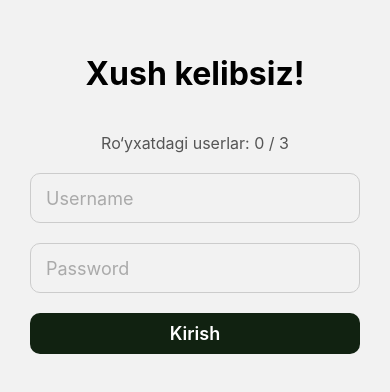
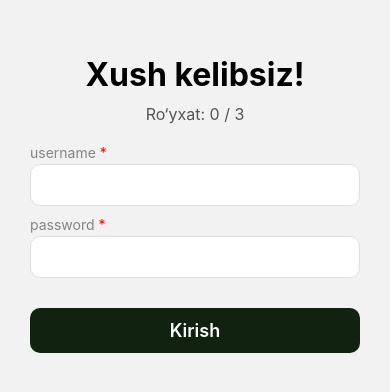
Before and after one commit to Turdiyevv/native-weather, a React Native app: screen /LoginPage in a window 390 px wide. Shown: the part 218-610 px from the top of the page. Built offline with nearby package versions, Linux system fonts and the light colour scheme.

Commit message:
notifications

```diff
--- a/App.tsx
+++ b/App.tsx
@@ -31,7 +31,15 @@ const App: React.FC = () => {
         <Stack.Screen name="Chat" component={ChatPage} />
         <Stack.Screen name="Support" component={SupportPage} />
       </Stack.Navigator>
-      <FlashMessage position="top" />
+      <FlashMessage
+          position="top"
+          style={{
+            top: 40,
+            marginHorizontal: 20,
+            borderRadius: 12,
+            overflow: "hidden",
+          }}
+      />
     </NavigationContainer>
   );
 };
--- a/components/TextField.tsx
+++ b/components/TextField.tsx
@@ -1,4 +1,4 @@
-import React, { useState, useEffect } from "react";
+import React, { useState } from "react";
 import { View, Text, TextInput, StyleSheet, TextInputProps } from "react-native";
 
 interface TextFieldProps extends TextInputProps {
@@ -6,11 +6,8 @@ interface TextFieldProps extends TextInputProps {
   value: string;
   onChangeText: (text: string) => void;
   placeholder?: string;
-  keyboardType?: "default" | "numeric" | "email-address" | "phone-pad";
-  multiline?: boolean;
-  minHeight?: number;
-  maxHeight?: number;
-  lineHeight?: number; // optional: satr balandligi
+  required?: boolean;
+  errorMessage?: string;
 }
 
 export default function TextField({
@@ -18,45 +15,38 @@ export default function TextField({
   value,
   onChangeText,
   placeholder,
-  keyboardType = "default",
-  multiline = false,
-  minHeight = 40,
-  maxHeight = 300,
-  lineHeight = 20,
+  required = false,
+  errorMessage = "Bu maydon to‘ldirilishi shart!",
   ...rest
 }: TextFieldProps) {
-  const [inputHeight, setInputHeight] = useState(minHeight);
+  const [touched, setTouched] = useState(false);
 
-  // Initial value bilan balandlikni hisoblash
-  useEffect(() => {
-    if (multiline && value) {
-      const lines = value.split("\n").length;
-      const newHeight = Math.min(Math.max(lines * lineHeight + 20, minHeight), maxHeight);
-      setInputHeight(newHeight);
-    }
-  }, [value, multiline, lineHeight, minHeight, maxHeight]);
+  const showError = required && touched && value.trim().length === 0;
 
   return (
-    <View style={{ width: "100%", marginBottom: 6 }}>
-      <Text style={styles.label}>{label}</Text>
+    <View style={{ width: "100%", marginBottom: 10 }}>
+      <Text style={styles.label}>
+        {label} {required && <Text style={{ color: "red" }}>*</Text>}
+      </Text>
+
       <TextInput
         style={[
           styles.input,
-          { height: inputHeight, textAlignVertical: multiline ? "top" : "center" },
+          showError && styles.errorBorder
         ]}
         value={value}
-        onChangeText={onChangeText}
+        onChangeText={(text) => {
+          onChangeText(text);
+          if (!touched) setTouched(true); // birinchi yozishda touched true
+        }}
+        onBlur={() => setTouched(true)} // inputdan chiqsa touched true bo‘ladi
         placeholder={placeholder}
-        keyboardType={keyboardType}
-        multiline={multiline}
-        onContentSizeChange={(e) => {
-          if (multiline) {
-            const newHeight = e.nativeEvent.contentSize.height + 20;
-            setInputHeight(Math.min(Math.max(newHeight, minHeight), maxHeight));
-          }
-        }}
         {...rest}
       />
+
+      {showError && (
+        <Text style={styles.errorText}>{errorMessage}</Text>
+      )}
     </View>
   );
 }
@@ -68,6 +58,16 @@ const styles = StyleSheet.create({
     backgroundColor: "#fff",
     borderRadius: 10,
     padding: 10,
+    borderWidth: 1,
+    borderColor: "#ddd",
     fontSize: 16,
   },
+  errorBorder: {
+    borderColor: "#ff9292",
+  },
+  errorText: {
+    color: "#ff5353",
+    fontSize: 12,
+    marginTop: 3,
+  },
 });
--- a/pages/LogIn.tsx
+++ b/pages/LogIn.tsx
@@ -1,38 +1,44 @@
 import React, { useState, useEffect } from "react";
-import { View, Text, TextInput, TouchableOpacity, StyleSheet, Alert } from "react-native";
+import {
+  View,
+  Text,
+  TouchableOpacity,
+  StyleSheet,
+  KeyboardAvoidingView,
+  Platform,
+  ScrollView
+} from "react-native";
 import AsyncStorage from "@react-native-async-storage/async-storage";
-import {showMessage} from "react-native-flash-message";
+import { showMessage } from "react-native-flash-message";
+import TextField from "../components/TextField";
 
 export default function LoginPage({ navigation }: any) {
   const [username, setUsername] = useState("");
   const [password, setPassword] = useState("");
   const [userCount, setUserCount] = useState(0);
 
-  const loadUserCount = async () => {
+  useEffect(() => {
+    const loadCount = async () => {
       const storedUsers = await AsyncStorage.getItem("users");
-    const users = storedUsers ? JSON.parse(storedUsers) : [];
-    setUserCount(users.length);
+      setUserCount(storedUsers ? JSON.parse(storedUsers).length : 0);
     };
-
-  useEffect(() => {
-    loadUserCount();
+    loadCount();
   }, []);
 
   const handleLogin = async () => {
     if (!username.trim() || !password.trim()) {
-      Alert.alert("Error", "Username va passwordni kiriting!");
       return;
     }
 
     try {
       const storedUsers = await AsyncStorage.getItem("users");
       let users = storedUsers ? JSON.parse(storedUsers) : [];
+
       if (!users.find((u: any) => u.username === username) && users.length >= 3) {
         showMessage({
-          message: "Userlar soni allaqachon 3ta !",
+          message: "Userlar soni allaqachon 3ta!",
           type: "warning",
           icon: "warning",
-          duration: 3000,
         });
         return;
       }
@@ -40,7 +46,6 @@ export default function LoginPage({ navigation }: any) {
       let user = users.find((u: any) => u.username === username);
 
       if (!user) {
-        // Yangi user yaratish
         user = {
           username,
           password,
@@ -56,61 +61,69 @@ export default function LoginPage({ navigation }: any) {
         };
         users.push(user);
         await AsyncStorage.setItem("users", JSON.stringify(users));
-        setUserCount(users.length);
       } else {
         if (user.password !== password) {
-          Alert.alert("Xato", "Password noto‘g‘ri!");
+          showMessage({
+            message: "Password noto‘g‘ri!",
+            type: "danger",
+            icon: "danger",
+          });
           return;
         }
       }
       await AsyncStorage.setItem("activeUser", JSON.stringify(user));
       navigation.replace("MainPage");
+      showMessage({
+        message: "Muvaffaqiyatli kirish!",
+        type: "success",
+        icon: "success",
+      });
     } catch (error) {
       showMessage({
-        message: error,
+        message: String(error),
         type: "danger",
         icon: "danger",
-        duration: 3000,
       });
     }
   };
 
   return (
+    <KeyboardAvoidingView
+      style={{ flex: 1 }}
+      behavior={Platform.OS === "ios" ? "padding" : "height"}
+    >
+      <ScrollView contentContainerStyle={{ flexGrow: 1 }}>
         <View style={styles.container}>
           <Text style={styles.title}>Xush kelibsiz!</Text>
-
-      <Text style={{ textAlign: "center", marginBottom: 20, color: "#555", fontSize: 16 }}>
-        Ro‘yxatdagi userlar: {userCount} / 3
-      </Text>
-
-      <TextInput
-        style={styles.input}
-        placeholder="Username"
-        placeholderTextColor="#aaa"
+          <Text style={styles.count}>Ro‘yxat: {userCount} / 3</Text>
+          <TextField
+            label="username"
             value={username}
             onChangeText={setUsername}
+            required
           />
 
-      <TextInput
-        style={styles.input}
-        placeholder="Password"
-        placeholderTextColor="#aaa"
+          <TextField
+            label="password"
+            value={password}
             secureTextEntry
-        value={password}
             onChangeText={setPassword}
+            required
           />
 
           <TouchableOpacity style={styles.btn} onPress={handleLogin}>
             <Text style={styles.btnText}>Kirish</Text>
           </TouchableOpacity>
         </View>
+      </ScrollView>
+    </KeyboardAvoidingView>
   );
 }
 
 const styles = StyleSheet.create({
   container: { flex: 1, justifyContent: "center", paddingHorizontal: 30 },
-  title: { fontSize: 32, fontWeight: "700", marginBottom: 40, textAlign: "center" },
-  input: { height: 50, borderWidth: 1, borderColor: "#ccc", borderRadius: 10, paddingHorizontal: 15, marginBottom: 20, fontSize: 18 },
-  btn: { backgroundColor: "#121", paddingVertical: 10, borderRadius: 10 },
+  title: { fontSize: 32, fontWeight: "700", marginBottom: 10, textAlign: "center" },
+  count: { textAlign: "center", marginBottom: 20, color: "#555", fontSize: 16 },
+  btn: { backgroundColor: "#121", paddingVertical: 12, borderRadius: 10, marginTop: 20 },
   btnText: { color: "#fff", textAlign: "center", fontSize: 18, fontWeight: "600" },
 });
--- a/pages/ProfilePage.tsx
+++ b/pages/ProfilePage.tsx
@@ -15,6 +15,7 @@ import TextField from "../components/TextField";
 import { useNavigation, CommonActions } from "@react-navigation/native";
 import { NativeStackNavigationProp } from "@react-navigation/native-stack";
 import { RootStackParamList } from "./types";
+import {showMessage} from "react-native-flash-message";
 
 type NavProp = NativeStackNavigationProp<RootStackParamList, "ProfileEdit">;
 export default function ProfilePage() {
@@ -42,7 +43,11 @@ export default function ProfilePage() {
           setAvatar(user.userinfo?.avatar || "");
         }
       } catch (e) {
-        console.log("Error loading activeUser", e);
+        showMessage({
+          message: e,
+          type: "danger",
+          icon: "danger",
+        });
       }
     };
     loadProfile();
@@ -59,7 +64,6 @@ export default function ProfilePage() {
       allowsEditing: true,
       quality: 0.7,
     });
-
     if (!result.canceled) {
       setAvatar(result.assets[0].uri);
     }
@@ -74,11 +78,15 @@ export default function ProfilePage() {
       await AsyncStorage.setItem("activeUser", JSON.stringify(activeUser));
       const usersStr = await AsyncStorage.getItem("users");
       let users = usersStr ? JSON.parse(usersStr) : [];
-
       const updatedUsers = users.map((u: any) =>
         u.username === activeUser.username ? activeUser : u
       );
       await AsyncStorage.setItem("users", JSON.stringify(updatedUsers));
+      showMessage({
+        message: "Ma'lumot to'ldirildi!",
+        type: "success",
+        icon: "success",
+      });
       navigation.dispatch(
         CommonActions.reset({
           index: 0,
@@ -86,7 +94,11 @@ export default function ProfilePage() {
         })
       );
     } catch (e) {
-      console.log("Error saving profile", e);
+      showMessage({
+        message: e,
+        type: "danger",
+        icon: "danger",
+      });
     }
   };
   return (
@@ -104,7 +116,7 @@ export default function ProfilePage() {
         <TextField label="Familiya" value={lastName} onChangeText={setLastName} placeholder="Familiya" />
         <TextField label="Telefon raqam" value={phone} onChangeText={setPhone} placeholder="+998..." keyboardType="phone-pad" />
         <TextField label="Faoliyat turi" value={job} onChangeText={setJob} placeholder="Faoliyat turi" />
-        <TextField label="Description" value={description} onChangeText={setDescription} placeholder="O‘zingiz haqingizda" multiline minHeight={50} maxHeight={300}/>
+        <TextField label="Description" value={description} onChangeText={setDescription} placeholder="O‘zingiz haqingizda" multiline/>
 
         <TouchableOpacity style={styles.saveButton} onPress={saveProfile}>
           <Text style={styles.saveText}>Saqlash</Text>
```
Also changed, not shown: components/screens/AddPage.tsx (+11 -16 lines), pages/Main.tsx (+31 -13 lines), assets/favicon.png (deleted), 1 other file (tests, documents, lock files or other folders). Lines whose indentation alone changed are shown as unchanged.
